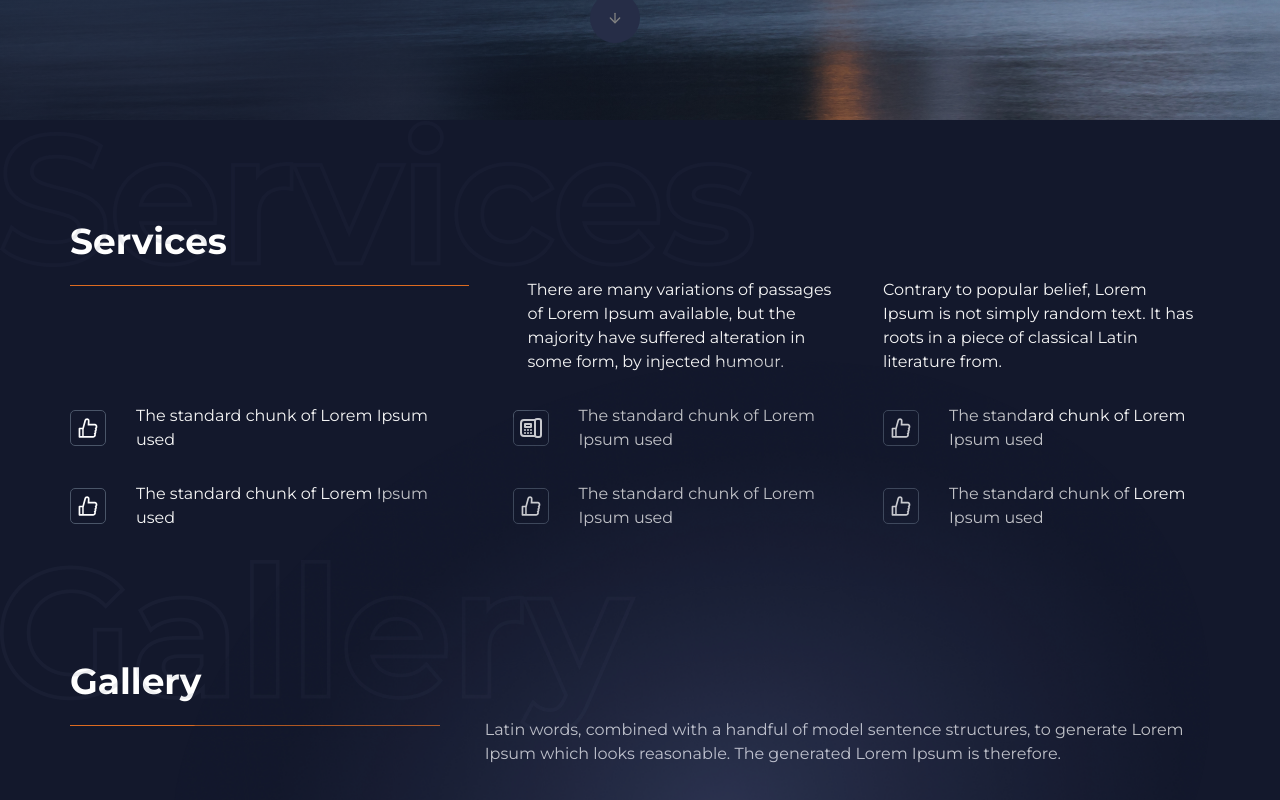
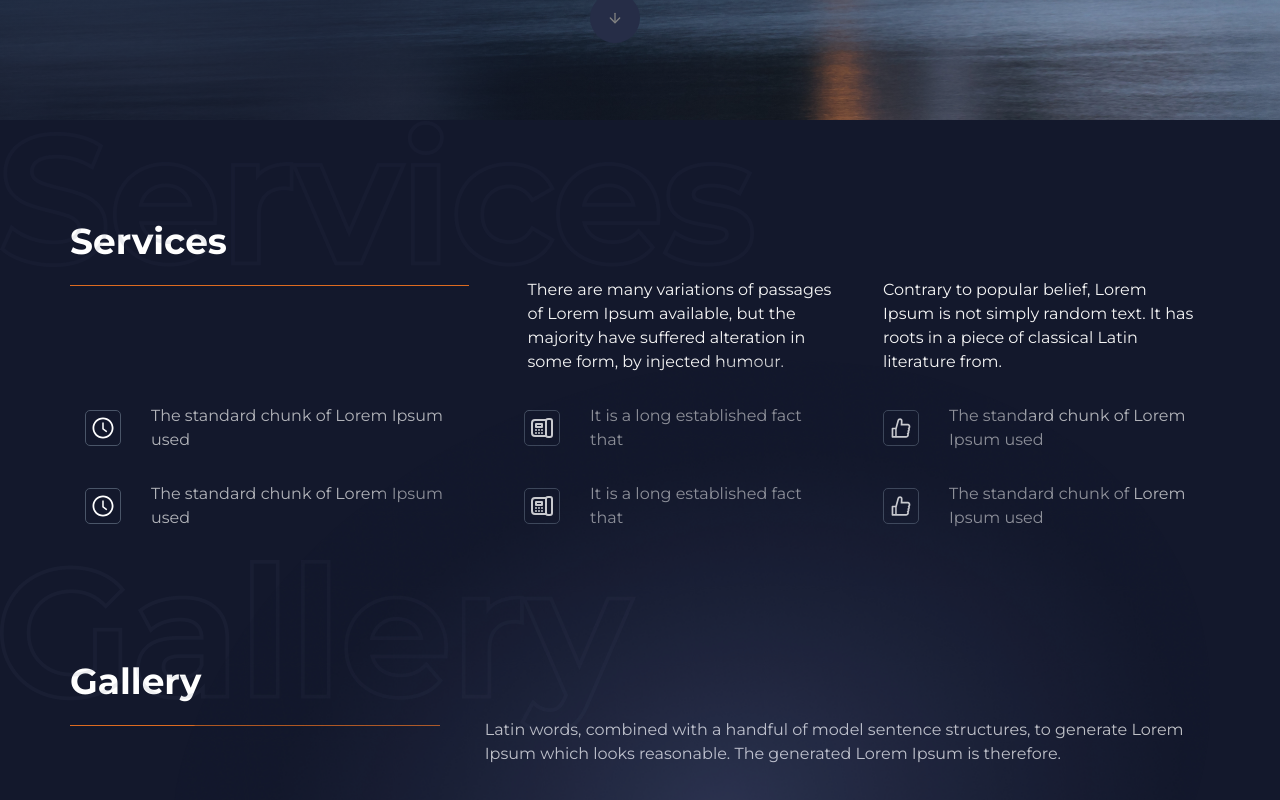
Before and after one commit to app-generator/design-chakra-nextjs-tourist-house, a Next.js app: page / in a window 1280 px wide. Shown: the part 680-1480 px from the top of the page. Built offline with nearby package versions, Linux system fonts and the light colour scheme.

Commit message:
✅: Upload Static files

```diff
--- a/components/App.js
+++ b/components/App.js
@@ -1,14 +1,14 @@
 import React from "react";
 import Header from "./Header";
 import { Box } from "@chakra-ui/react";
-import CenterComponent from "./CenterComponent";
+import Main from "./Main";
 import Footer from "./Footer";
 
 const App = () => {
 	return (
 		<Box maxWidth='1280px'>
 			<Header />
-			<CenterComponent />
+			<Main />
 			<Footer />
 		</Box>
 	);
--- a/components/CenterComponent.js
+++ /dev/null
@@ -1,20 +0,0 @@
-import { Box } from "@chakra-ui/react";
-import React from "react";
-import Services from "./Services";
-import Gallery from "./Gallery";
-import Image from "next/image";
-import services from "../images/services.png";
-
-const CenterComponent = () => {
-	return (
-		<Box width='full' bg='#13182C' padding={"100px 70px"} position='relative'>
-			<Box position='absolute' top='1px' left='0px'>
-				<Image src={services} alt='Services' />
-			</Box>
-			<Services />
-			<Gallery />
-		</Box>
-	);
-};
-
-export default CenterComponent;
--- a/components/Footer.js
+++ b/components/Footer.js
@@ -1,10 +1,10 @@
-import { Box, Flex, Heading, Text, Button, Spacer } from "@chakra-ui/react";
+import { Box, Flex, Heading, Text, Button } from "@chakra-ui/react";
 import React from "react";
 import Nav from "./Nav";
 
 const Footer = () => {
 	return (
-		<Box>
+		<Box w='full'>
 			<Box
 				className='footerImg'
 				borderTop='1px'
@@ -29,7 +29,7 @@ const Footer = () => {
 					</Heading>
 					<Box className='line' width={150} marginBottom={5} />
 					<Text color='#f5f5f5' marginBottom={5}>
-						Fact that a reader will be distracted by the readable{" "}
+						Fact that a reader will be distracted by the readable
 					</Text>
 					<Button
 						colorScheme='yellow'
@@ -43,10 +43,11 @@ const Footer = () => {
 					</Button>
 				</Flex>
 			</Box>
+
 			<Box className='footerBottom' w='full'>
 				<Flex
 					className='bottom__container'
-					padding={70}
+					padding={"30px 0"}
 					w='full'
 					direction='column'
 					h='full'
--- a/components/Hero.js
+++ b/components/Hero.js
@@ -6,7 +6,7 @@ import Link from "next/link";
 const Hero = () => {
 	return (
 		<Flex
-			padding='30px 70px'
+			padding={{ base: "30px", md: "30px 70px" }}
 			minHeight='80vh'
 			width='full'
 			direction='column'
--- /dev/null
+++ b/components/Main.js
@@ -0,0 +1,25 @@
+import { Box } from "@chakra-ui/react";
+import React from "react";
+import Services from "./Services";
+import Gallery from "./Gallery";
+import Image from "next/image";
+import services from "../images/services.png";
+
+const Main = () => {
+	return (
+		<Box
+			w='full'
+			bg='#13182C'
+			padding={{ base: " 50px", md: "50px", lg: "100px 70px" }}
+			position='relative'
+		>
+			<Box position='absolute' top='1px' left='0px'>
+				<Image src={services} alt='Services' />
+			</Box>
+			<Services />
+			<Gallery />
+		</Box>
+	);
+};
+
+export default Main;
--- a/components/Services.js
+++ b/components/Services.js
@@ -1,7 +1,16 @@
-import { Flex, Heading, Spacer, Box, Text, Icon } from "@chakra-ui/react";
+import { Flex, Heading, Spacer, Box, Text } from "@chakra-ui/react";
 import React from "react";
-import { AiOutlineClockCircle, AiOutlineLike } from "react-icons/ai";
-import { TbDeviceLandlinePhone } from "react-icons/tb";
+import { IconText } from "../utils/utils";
+
+const ServicesText = ({ content }) => (
+	<Box
+		w={{ base: "100%", lg: "30%" }}
+		px={{ base: 0, lg: 15 }}
+		mt={{ base: 5, lg: 0 }}
+	>
+		<Text color='#F5F5F5'>{content}</Text>
+	</Box>
+);
 
 const Services = () => {
 	return (
@@ -18,185 +27,21 @@ const Services = () => {
 				<Box className='line full' width={{ base: "100%", lg: "35%" }} />
 				<Spacer />
 
-				<Box
-					w={{ base: "100%", lg: "30%" }}
-					px={{ base: 0, lg: 15 }}
-					mt={{ base: 5, lg: 0 }}
-				>
-					<Text color='#F5F5F5'>
-						There are many variations of passages of Lorem Ipsum available, but
+				<ServicesText
+					content='There are many variations of passages of Lorem Ipsum available, but
 						the majority have suffered alteration in some form, by injected
-						humour.
-					</Text>
-				</Box>
+						humour.'
+				/>
 
 				<Spacer />
-				<Box
-					w={{ base: "100%", lg: "30%" }}
-					px={{ base: 0, lg: 15 }}
-					mt={{ base: 5, lg: 0 }}
-				>
-					<Text color='#f5f5f5'>
-						Contrary to popular belief, Lorem Ipsum is not simply random text.
-						It has roots in a piece of classical Latin literature from.
-					</Text>
-				</Box>
+				<ServicesText
+					content='Contrary to popular belief, Lorem Ipsum is not simply random text.
+						It has roots in a piece of classical Latin literature from.'
+				/>
 			</Flex>
 
-			<Flex
-				w='full'
-				alignItems='flex-start'
-				marginBottom={30}
-				justifyContent='space-between'
-				wrap='wrap'
-				direction={{ base: "column", md: "row" }}
-			>
-				<Flex
-					w={{ base: "100%", md: "35%" }}
-					alignItems='center'
-					justifyContent={{ base: "none", md: "space-between" }}
-					marginBottom={{ base: 5, md: 0 }}
-				>
-					<Flex
-						padding='5px'
-						border='1px'
-						borderColor='gray.600'
-						alignItems='center'
-						justifyContent='center'
-						borderRadius='5px'
-						marginRight='30px'
-					>
-						<Icon as={AiOutlineLike} color='#fff' boxSize={6} />
-					</Flex>
-					<Box>
-						<Text color='#f5f5f5'>The standard chunk of Lorem Ipsum used </Text>
-					</Box>
-				</Flex>
-				<Spacer />
-
-				<Flex
-					w={{ base: "100%", md: "30%" }}
-					px={{ base: 0, md: 15 }}
-					alignItems='center'
-					justifyContent={{ base: "none", md: "space-between" }}
-					marginBottom={{ base: 5, md: 0 }}
-				>
-					<Flex
-						padding='5px'
-						border='1px'
-						borderColor='gray.600'
-						alignItems='center'
-						justifyContent='center'
-						borderRadius='5px'
-						marginRight='30px'
-					>
-						<Icon as={TbDeviceLandlinePhone} color='#fff' boxSize={6} />
-					</Flex>
-					<Box>
-						<Text color='#f5f5f5'>The standard chunk of Lorem Ipsum used</Text>
-					</Box>
-				</Flex>
-
-				<Spacer />
-				<Flex
-					w={{ base: "100%", md: "30%" }}
-					px={{ base: 0, md: 15 }}
-					alignItems='center'
-					justifyContent={{ base: "none", md: "space-between" }}
-				>
-					<Flex
-						padding='5px'
-						border='1px'
-						borderColor='gray.600'
-						alignItems='center'
-						justifyContent='center'
-						borderRadius='5px'
-						marginRight=' 30px'
-					>
-						<Icon as={AiOutlineLike} color='#fff' boxSize={6} />
-					</Flex>
-					<Box>
-						<Text color='#f5f5f5'>The standard chunk of Lorem Ipsum used</Text>
-					</Box>
-				</Flex>
-			</Flex>
-			<Flex
-				w='full'
-				alignItems='flex-start'
-				marginBottom={30}
-				justifyContent='space-between'
-				wrap='wrap'
-				direction={{ base: "column", md: "row" }}
-			>
-				<Flex
-					w={{ base: "100%", md: "35%" }}
-					alignItems='center'
-					justifyContent={{ base: "none", md: "space-between" }}
-					marginBottom={{ base: 5, md: 0 }}
-				>
-					<Flex
-						padding='5px'
-						border='1px'
-						borderColor='gray.600'
-						alignItems='center'
-						justifyContent='center'
-						borderRadius='5px'
-						marginRight='30px'
-					>
-						<Icon as={AiOutlineLike} color='#fff' boxSize={6} />
-					</Flex>
-					<Box>
-						<Text color='#f5f5f5'>The standard chunk of Lorem Ipsum used </Text>
-					</Box>
-				</Flex>
-				<Spacer />
-
-				<Flex
-					w={{ base: "100%", md: "30%" }}
-					px={{ base: 0, md: 15 }}
-					alignItems='center'
-					justifyContent={{ base: "none", md: "space-between" }}
-					marginBottom={{ base: 5, md: 0 }}
-				>
-					<Flex
-						padding='5px'
-						border='1px'
-						borderColor='gray.600'
-						alignItems='center'
-						justifyContent='center'
-						borderRadius='5px'
-						marginRight='30px'
-					>
-						<Icon as={AiOutlineLike} color='#fff' boxSize={6} />
-					</Flex>
-					<Box>
-						<Text color='#f5f5f5'>The standard chunk of Lorem Ipsum used</Text>
-					</Box>
-				</Flex>
-
-				<Spacer />
-				<Flex
-					w={{ base: "100%", md: "30%" }}
-					px={{ base: 0, md: 15 }}
-					alignItems='center'
-					justifyContent={{ base: "none", md: "space-between" }}
-				>
-					<Flex
-						padding='5px'
-						border='1px'
-						borderColor='gray.600'
-						alignItems='center'
-						justifyContent='center'
-						borderRadius='5px'
-						marginRight=' 30px'
-					>
-						<Icon as={AiOutlineLike} color='#fff' boxSize={6} />
-					</Flex>
-					<Box>
-						<Text color='#f5f5f5'>The standard chunk of Lorem Ipsum used</Text>
-					</Box>
-				</Flex>
-			</Flex>
+			<IconText />
+			<IconText />
 		</Box>
 	);
 };
--- /dev/null
+++ b/components/Slider.js
@@ -0,0 +1,41 @@
+import React from "react";
+import { AiOutlineArrowLeft, AiOutlineArrowRight } from "react-icons/ai";
+import { Icon, Flex, Box } from "@chakra-ui/react";
+
+const Slider = () => (
+	<Flex w='full' alignItems='center' justifyContent='center'>
+		<Flex
+			alignItems='center'
+			justifyContent='center'
+			padding='10px'
+			border='1px'
+			borderColor='#f5f5f5'
+			borderRadius='full'
+			marginRight='20px'
+			cursor='pointer'
+		>
+			<Icon as={AiOutlineArrowLeft} boxSize={4} color='#dd6b20' bg='##dd6b20' />
+		</Flex>
+
+		<Box className='line gallery' />
+
+		<Flex
+			alignItems='center'
+			justifyContent='center'
+			padding='10px'
+			border='1px'
+			borderColor='#f5f5f5'
+			borderRadius='full'
+			cursor='pointer'
+		>
+			<Icon
+				as={AiOutlineArrowRight}
+				boxSize={4}
+				color='#dd6b20'
+				bg='##dd6b20'
+			/>
+		</Flex>
+	</Flex>
+);
+
+export default Slider;
--- a/pages/index.js
+++ b/pages/index.js
@@ -1,9 +1,10 @@
 import Head from "next/head";
 import App from "../components/App";
+import { Box } from "@chakra-ui/react";
 
 export default function Home() {
 	return (
-		<div>
+		<Box w='full'>
 			<Head>
 				<title>Tourist Mountain</title>
 				<meta name='description' content='Generated by create next app' />
@@ -11,6 +12,6 @@ export default function Home() {
 			</Head>
 
 			<App />
-		</div>
+		</Box>
 	);
 }
--- /dev/null
+++ b/utils/utils.js
@@ -0,0 +1,74 @@
+import { Flex, Spacer, Box, Text, Icon } from "@chakra-ui/react";
+import { AiOutlineClockCircle, AiOutlineLike } from "react-icons/ai";
+import { TbDeviceLandlinePhone } from "react-icons/tb";
+
+export const links = [
+	{
+		id: 1,
+		link: "/",
+		name: "Home",
+	},
+	{ id: 2, link: "#about", name: "About" },
+	{
+		id: 3,
+		link: "#services",
+		name: "Services",
+	},
+	{
+		id: 4,
+		link: "#contact",
+		name: "Contact",
+	},
+];
+
+export const IconText = () => (
+	<Flex
+		w='full'
+		alignItems='flex-start'
+		marginBottom={30}
+		justifyContent='space-between'
+		direction={{ base: "column", md: "row" }}
+	>
+		<TextItem
+			first
+			icon={AiOutlineClockCircle}
+			text='The standard chunk of Lorem Ipsum used'
+		/>
+		<Spacer />
+		<TextItem
+			icon={TbDeviceLandlinePhone}
+			text='It is a long established fact that'
+		/>
+		<Spacer />
+		<TextItem
+			icon={AiOutlineLike}
+			text='The standard chunk of Lorem Ipsum used'
+		/>
+	</Flex>
+);
+
+const TextItem = ({ first, icon, text }) => (
+	<Flex
+		w={{ base: "100%", md: first ? "37%" : "30%" }}
+		px={{ base: 0, md: 15 }}
+		alignItems='center'
+		marginBottom={{ base: 5, md: 0 }}
+	>
+		<Flex
+			padding='5px'
+			border='1px'
+			borderColor='gray.600'
+			alignItems='center'
+			justifyContent='center'
+			borderRadius='5px'
+			marginRight='30px'
+		>
+			<Icon as={icon} color='#fff' boxSize={6} />
+		</Flex>
+		<Box>
+			<Text color='#f5f5f5' opacity={0.7}>
+				{text}
+			</Text>
+		</Box>
+	</Flex>
+);
```
Also changed, not shown: components/Bedroom.js (+22 -35 lines), components/Gallery.js (+7 -49 lines), components/Nav.js (+14 -13 lines).
